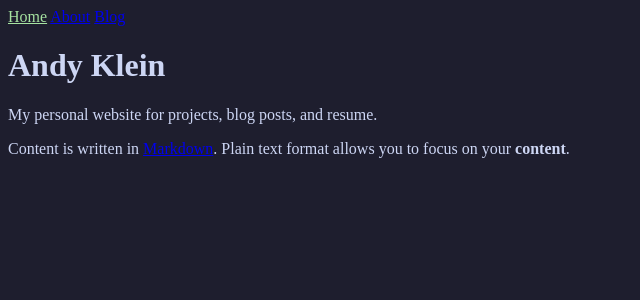
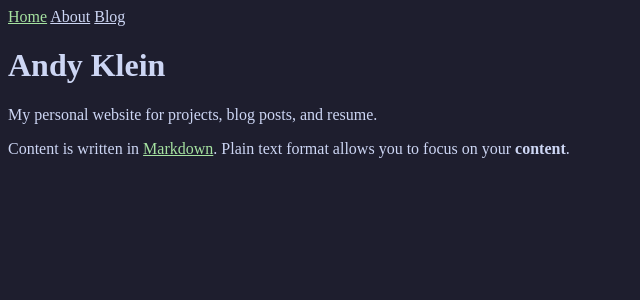
Before and after one commit to Andy-Klein/andy-klein.github.io, a Jekyll site: the page built from index.md, in a window 1280 px wide. Shown: the top 300 px of the page, without its empty margins (0-640 px from the left). Built offline with Jekyll 4.4.1, drawn with Linux system fonts in a browser that asks for light colours.

Commit message:
frick yeah got CSS to work

```diff
--- a/_sass/main.scss
+++ b/_sass/main.scss
@@ -3,10 +3,18 @@
   background: #1e1e2e;
 }
 
-.current {
-  color: #a6e3a1
+nav a {
+  color: #cdd6f4;
 }
 
-nav {
-  color: #cdd6f4
+nav a:hover {
+  color: #a6e3a1;
 }
+
+.current {
+  color: #a6e3a1;
+}
+
+a {
+  color: #a6e3a1;
+}
```
